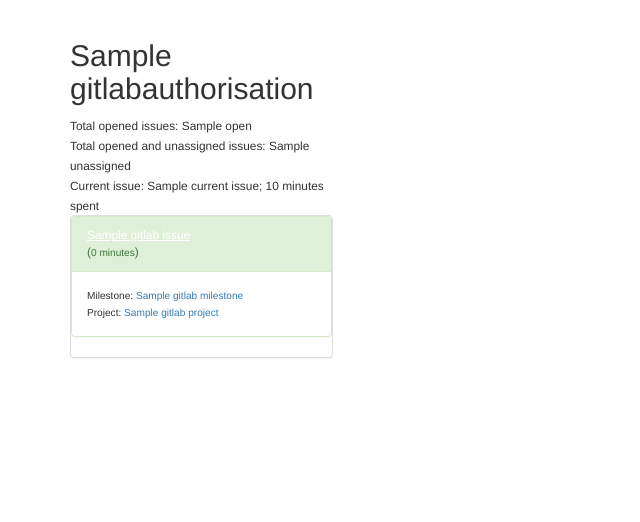
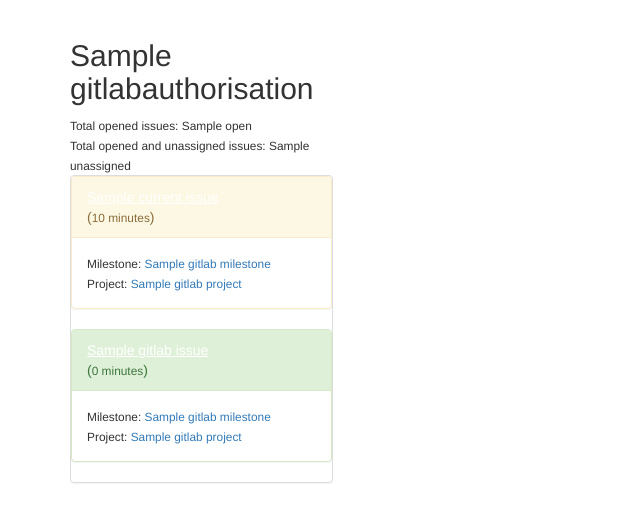
Before and after one commit to fedtf/guru, a Django app: template templates/HuskyJamGuru/work_report_list.html in a window 1280 px wide. Shown: the part 51-573 px from the top of the page, without its empty margins (0-640 px from the left). Run offline with Django 3.2, Linux system fonts and the light colour scheme; the template is opened without the code that fills it: most values are stand-ins (such as "Sample title", 1, 10 or a date in 2020); some libraries are stand-ins or nearby versions.

Commit message:
panel for current issue #29

```diff
--- a/HuskyJamGuru/models.py
+++ b/HuskyJamGuru/models.py
@@ -32,7 +32,7 @@ class Project(models.Model):
         for i in range((end_date - self.creation_date).days + 1):
             date = self.creation_date + datetime.timedelta(days=i)
             verified += self.issues_type_updates.filter(time__contains=date,
-                                                       type='verified').count()
+                                                        type='verified').count()
             report_list.append({'date': date, 'issues': issues_number - verified})
         return report_list
 
--- a/templates/HuskyJamGuru/work_report_list.html
+++ b/templates/HuskyJamGuru/work_report_list.html
@@ -9,12 +9,27 @@
                 <h2>{{ user.gitlabauthorisation.name }}</h2>
                 <small>Total opened issues: {{ user.gitlabauthorisation.user_projects_issues_statistics.open }}</small><br/>
                 <small>Total opened and unassigned issues: {{ user.gitlabauthorisation.user_projects_issues_statistics.unassigned }}</small><br>
-                {% with current_issue=user.gitlabauthorisation.current_issue  %}
-                    {% if current_issue %}
-                        <small>Current issue: {{ current_issue.name }}; {{ current_issue.spent_minutes }} minutes spent
-                    {% endif %}
-                {% endwith %}
                 <div class="panel panel-default">
+                    {% with current_issue=user.gitlabauthorisation.current_issue  %}
+                        {% if current_issue %}
+                            <div class="panel panel-warning">
+                                <div class="panel-heading">
+                                    <a target="_blank" href="{{ current_issur.link }}" class="issue-name">{{ current_issue.name }}</a>
+                                    <br>(<small class="issue-heading-time">{{ current_issue.spent_minutes }} minutes</small>)
+                                </div>
+                                <div class="panel-body">
+                                    <small>Milestone: </small>
+                                    <a target="_blank" href="{{ current_issue.gitlab_milestone.get_absolute_url }}">
+                                        <small class="milestone-name">{{ current_issue.gitlab_milestone.name }}</small><br/>
+                                    </a>
+                                    <small>Project: </small>
+                                    <a target="_blank" href="{{ current_issue.gitlab_milestone.gitlab_project.project.get_absolute_url }}">
+                                    <small class="gitlab-project-name">{{ current_issue.gitlab_milestone.gitlab_project.name }}</small><br/>
+                                    </a>
+                                </div>
+                            </div>
+                        {% endif %}
+                    {% endwith %}
                     {% for time_record in user.time_spent_records %}
                     <div class="panel panel-success">
                         <div class="panel-heading">
```
